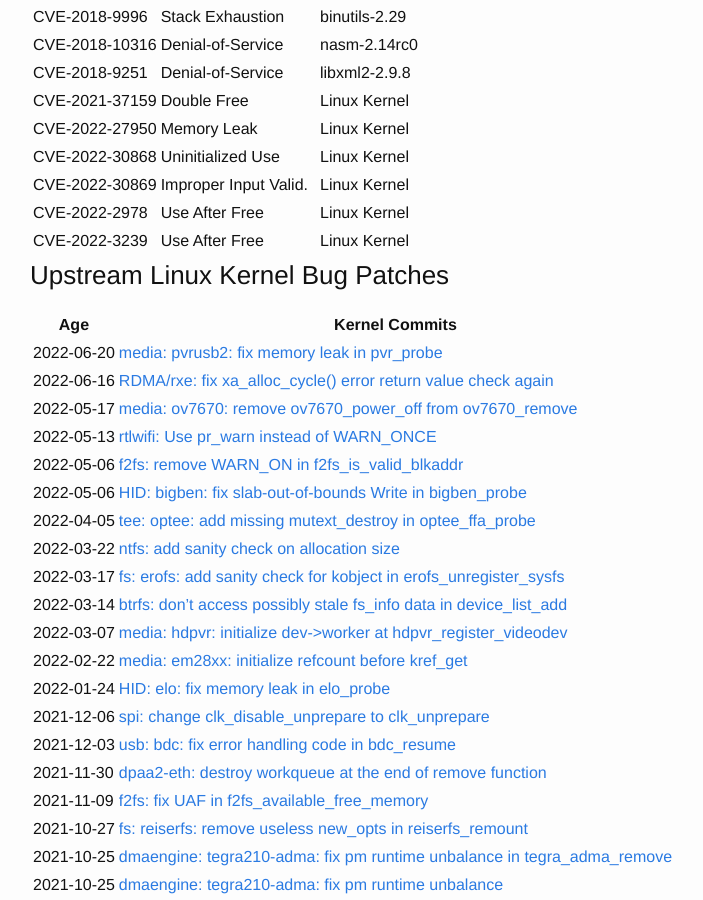
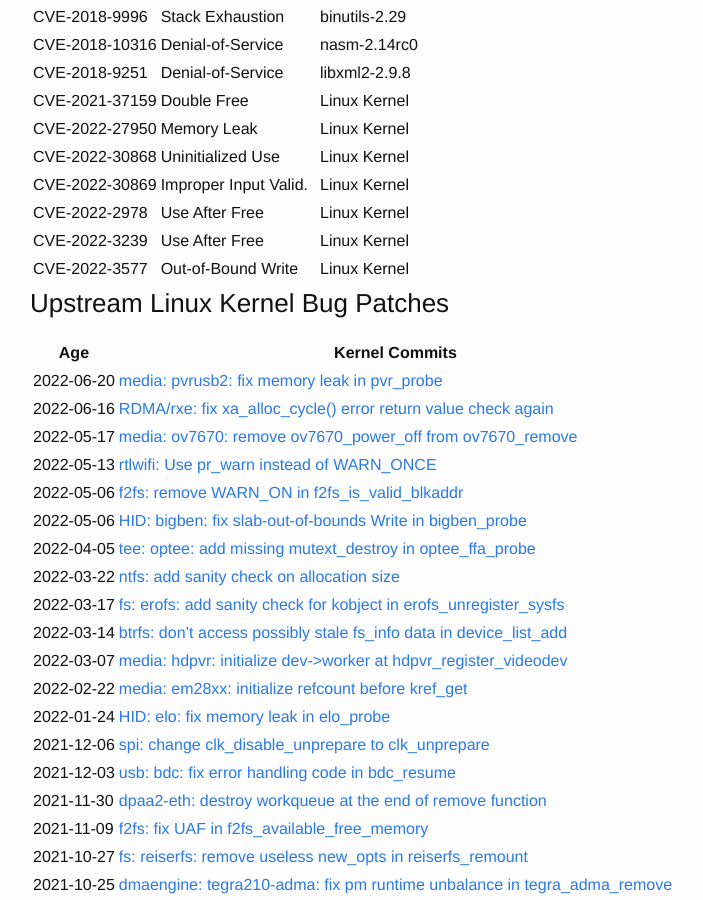
Before and after one commit to mudongliang/mudongliang.github.io, a Jekyll site: the page built from about/about.md, in a window 1280 px wide and 900 px high, scrolled down 3916 px. Shown: the whole window, without its empty margins (240-943 px from the left). Built offline with Jekyll 4.4.1, drawn with Linux system fonts in a browser that asks for light colours.

Commit message:
add one kernel cve

```diff
--- a/about/about.md
+++ b/about/about.md
@@ -157,6 +157,7 @@
 |CVE-2022-30869 | Improper Input Valid.  | Linux Kernel       |
 |CVE-2022-2978  | Use After Free         | Linux Kernel       |
 |CVE-2022-3239  | Use After Free	 | Linux Kernel	      |
+|CVE-2022-3577  | Out-of-Bound Write     | Linux Kernel       |
 
 ### Upstream Linux Kernel Bug Patches
 
```
